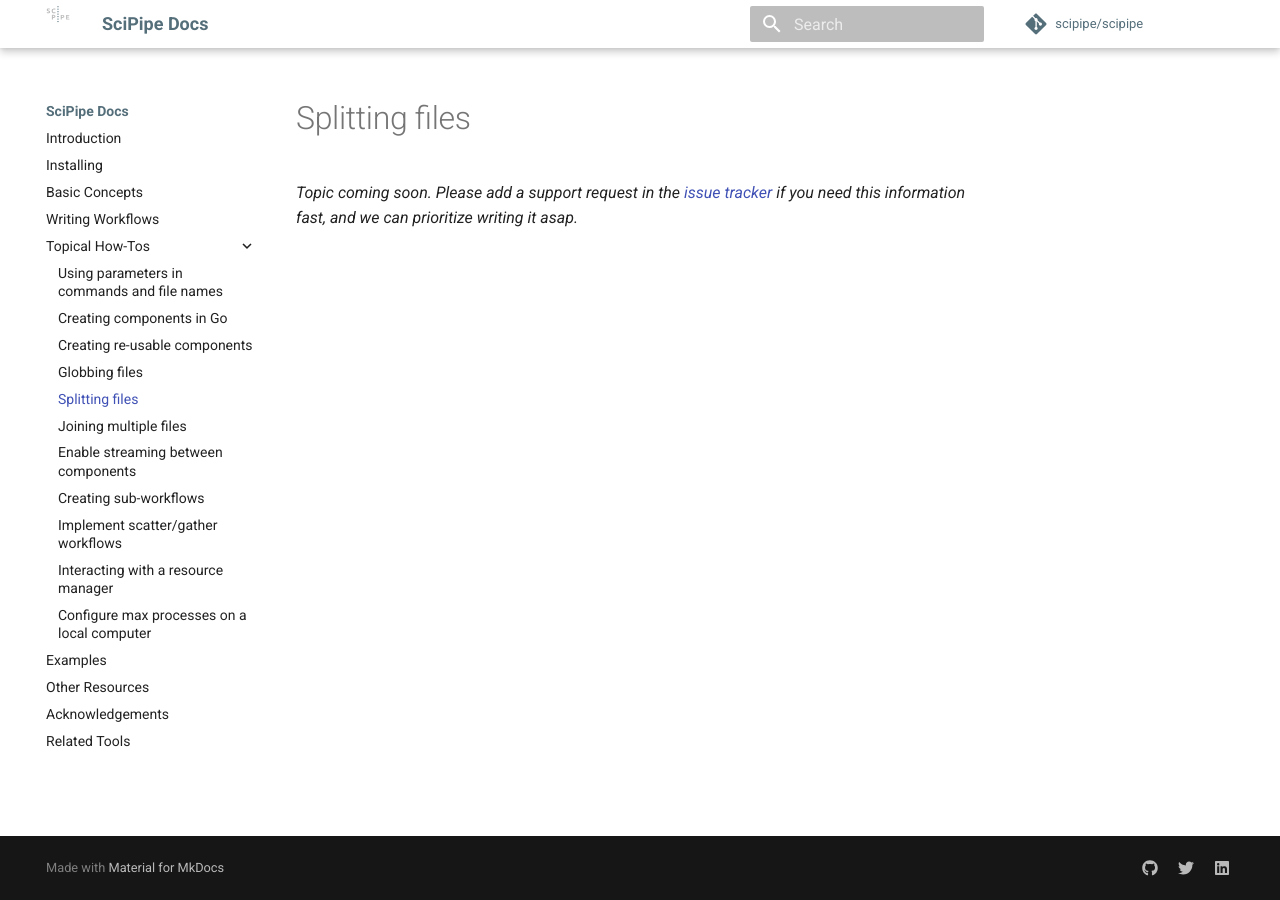
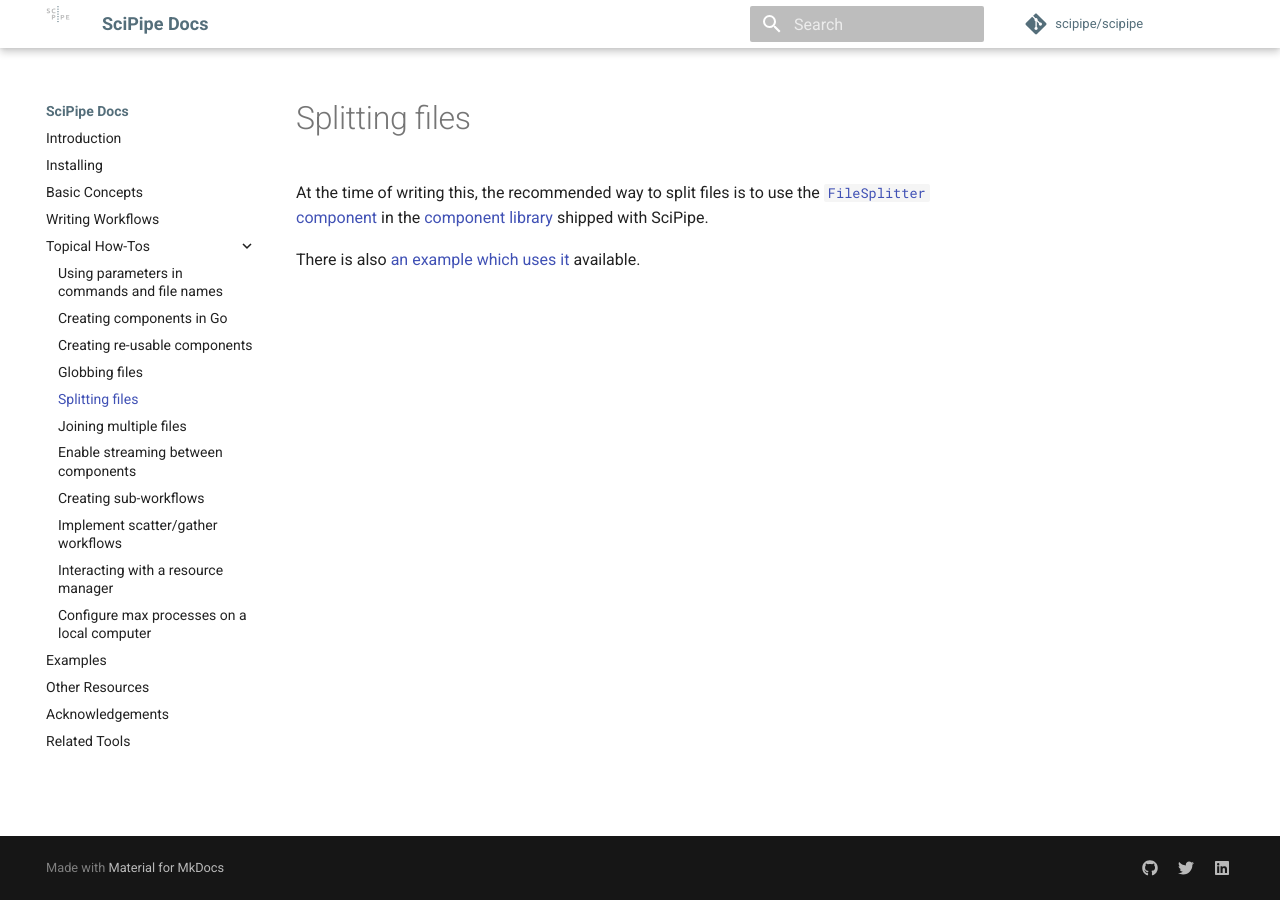
Before and after one commit to scipipe/scipipe, an MkDocs documentation site: the page built from docs/howtos/splitting.md, in a window 1280 px wide. Built offline with MkDocs 1.6.1 and Material for MkDocs 9.7.7, drawn with Linux system fonts in a browser that asks for light colours; comment, search, counter and statistics services are not loaded; old or Windows-style settings are respelled for this version of MkDocs.

Commit message:
Update some howto pages

```diff
--- a/docs/howtos/splitting.md
+++ b/docs/howtos/splitting.md
@@ -1,2 +1,5 @@
-*Topic coming soon. Please add a support request in the [issue tracker](https://github.com/scipipe/scipipe/issues)
-if you need this information fast, and we can prioritize writing it asap.*
+At the time of writing this, the recommended way to split files is to use the
+[`FileSplitter` component](https://godoc.org/github.com/scipipe/scipipe/components#FileSplitter)
+in the [component library](https://godoc.org/github.com/scipipe/scipipe/components) shipped with SciPipe.
+
+There is also [an example which uses it](https://github.com/scipipe/scipipe/blob/master/examples/scatter_gather/scattergather.go#L24) available.
```
Also changed, not shown: docs/howtos/globbing.md (+2 -2 lines).
